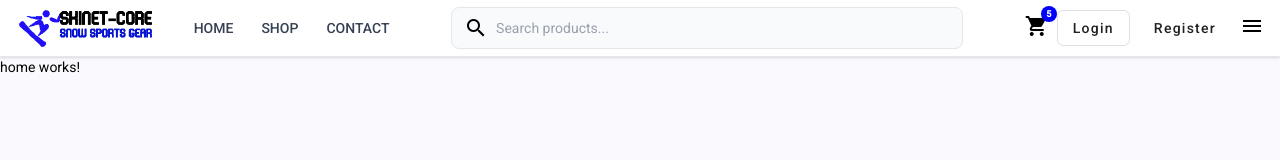
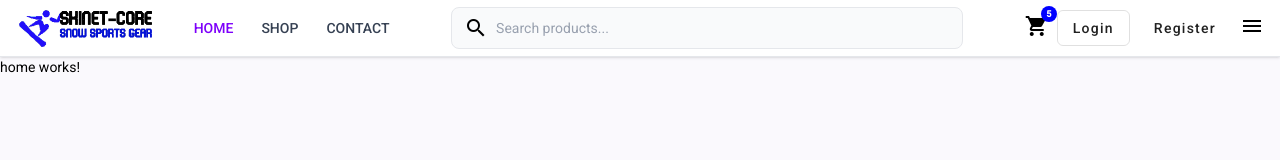
Before and after one commit to DeepakVish00001/Ajio, an Angular app in the folder client/: page / in a window 1280 px wide. Shown: the top 160 px of the page. Built offline with nearby package versions, Linux system fonts and the light colour scheme.

Commit message:
router link working active

```diff
--- a/client/src/app/app.component.ts
+++ b/client/src/app/app.component.ts
@@ -1,14 +1,12 @@
 import { Component } from '@angular/core';
 import { RouterOutlet } from '@angular/router';
 import { HeaderComponent } from './layout/header/header.component';
-import { ShopComponent } from './features/shop/shop.component';
 
 @Component({
   selector: 'app-root',
   imports: [
     RouterOutlet,
-    HeaderComponent,
-    ShopComponent
+    HeaderComponent
   ],
   templateUrl: './app.component.html',
   styleUrl: './app.component.scss'
--- a/client/src/app/layout/header/header.component.html
+++ b/client/src/app/layout/header/header.component.html
@@ -9,7 +9,7 @@
             <!-- LOGO -->
             <a class="shrink-0 cursor-pointer">
 
-                <img src="/images/logo.png" alt="App Logo" class="h-11 w-auto object-contain sm:h-14">
+                <img routerLink="/"  src="/images/logo.png" alt="App Logo" class="h-11 w-auto object-contain sm:h-14">
 
             </a>
 
@@ -17,11 +17,15 @@
             <!-- DESKTOP NAVIGATION -->
             <nav class="hidden shrink-0 items-center gap-5 uppercase lg:flex xl:gap-7">
 
-                <a class="cursor-pointer text-sm font-medium text-gray-700 transition hover:text-black">
+                <a
+                    routerLink="/"
+                    routerLinkActive="active"
+                    [routerLinkActiveOptions]="{exact:true}"
+                    class="cursor-pointer text-sm font-medium text-gray-700 transition hover:text-black">
                     Home
                 </a>
 
-                <a class="cursor-pointer text-sm font-medium text-gray-700 transition hover:text-black">
+                <a routerLink="/shop" routerLinkActive="active" class="cursor-pointer text-sm font-medium text-gray-700 transition hover:text-black">
                     Shop
                 </a>
 
--- a/client/src/app/layout/header/header.component.scss
+++ b/client/src/app/layout/header/header.component.scss
@@ -14,3 +14,8 @@
     font-size: 14px;
     font-weight: bold;
 }
+a{
+    &.active{
+        color:#7d00fa;
+    }
+}
```
Also changed, not shown: client/src/app/layout/header/header.component.ts (+5 -2 lines).
